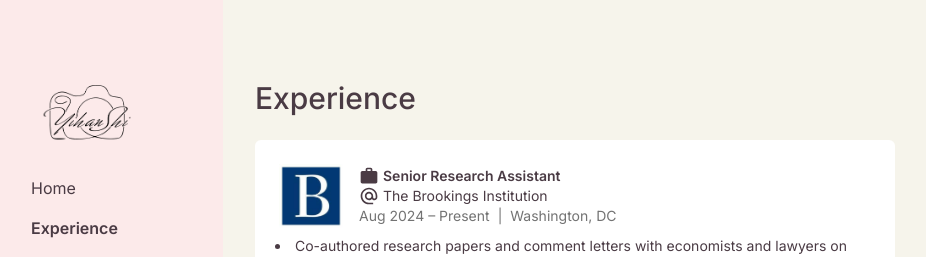
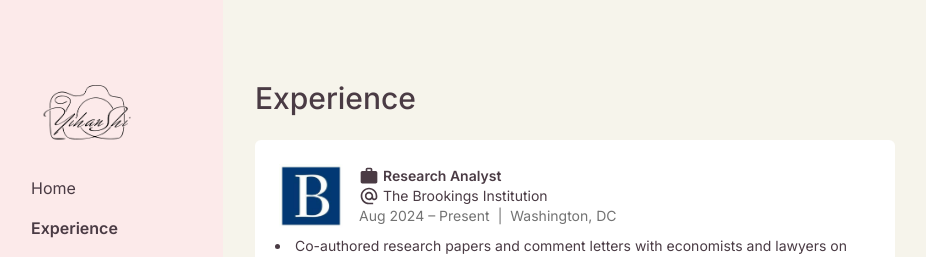
Before and after one commit to yihan-shi/yihan-shi.github.io, a Next.js app: page /experience in a window 1280 px wide. Shown: the top 257 px of the page, without its empty margins (33-959 px from the left). Built offline with nearby package versions, Linux system fonts and the light colour scheme.

Commit message:
Update experience

```diff
--- a/src/app/experience/page.tsx
+++ b/src/app/experience/page.tsx
@@ -19,7 +19,7 @@ export default function Experience() {
                 <li>
                   <MdWork className="mr-1 inline-block h-5 w-5 align-bottom" />
                   <span className="font-semibold">
-                    Senior Research Assistant
+                    Research Analyst
                   </span>
                 </li>
                 <li>
--- a/src/app/page.tsx
+++ b/src/app/page.tsx
@@ -17,7 +17,7 @@ export default function Home() {
           <span className="block text-xl">Hi, I’m</span>
           <span className="block py-2 text-3xl font-medium">Yihan Shi!</span>
           <span className="max-w-prose py-2">
-          Based in Washington, D.C., I serve as a Senior Research Assistant at
+          Based in Washington, D.C., I serve as a Research Analyst at
           Brookings, focusing on health care policy research. Previously, I
           developed enterprise applications at Mastercard Data & Services, collaborating
           with clients like McDonald’s, Walmart, and Bank of America. I hold a B.S. in
```
Also changed, not shown: 1 other file (tests, documents, lock files or other folders).
